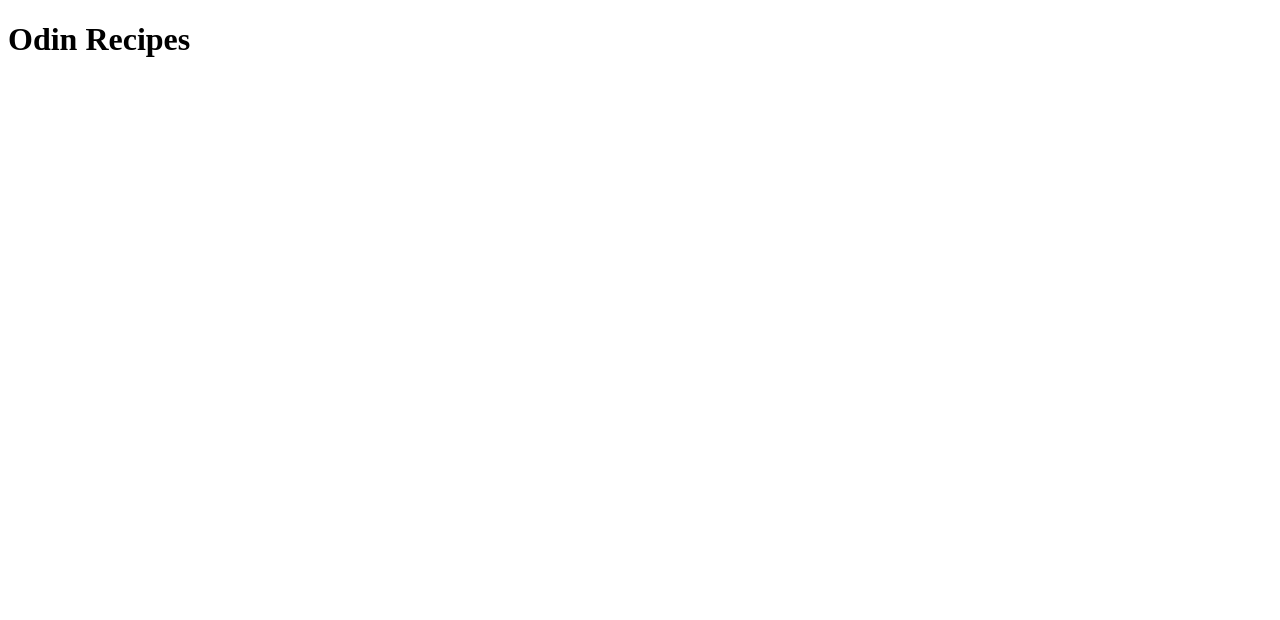
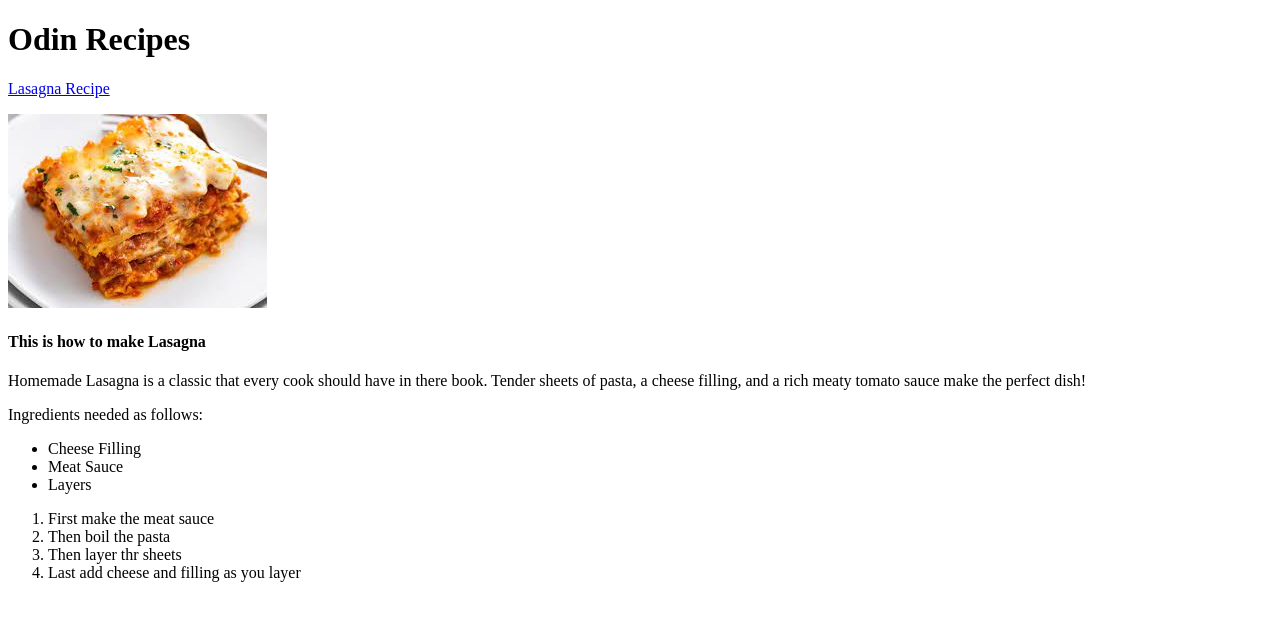
Before and after one commit to BigAlNotation/odin-recipes, a plain HTML site: page index.html in a window 1280 px wide. Drawn offline with Linux system fonts and the light colour scheme.

Commit message:
Added description and Recipe

```diff
--- a/index.html
+++ b/index.html
@@ -8,5 +8,32 @@
 </head>
 <body>
     <h1>Odin Recipes</h1>
+
+    <a href="./recipes/lasagna.html"> Lasagna Recipe</a>
+    <p></p>
+
+    <img src="./img/Lasagna.jpg" alt="Lasagna">
+    <p></p>
+
+    <h4>This is how to make Lasagna</h4>
+    <p></p>
+    <p>Homemade Lasagna is a classic that every cook should have in there book.
+    Tender sheets of pasta, a cheese filling, and a rich meaty tomato sauce make the perfect
+    dish!</p>
+
+    <p>Ingredients needed as follows:</p>
+    <p><ul>
+        <li>Cheese Filling</li>
+        <li>Meat Sauce</li>
+        <li>Layers</li>
+    </ul></p>
+    <p></p>
+    <p><ol>
+        <li>First make the meat sauce</li>
+        <li>Then boil the pasta</li>
+        <li>Then layer thr sheets</li>
+        <li>Last add cheese and filling as you layer</li>
+    </ol></p>
+
 </body>
 </html>
```
Also changed, not shown: img/Lasagna.jpg (added).
